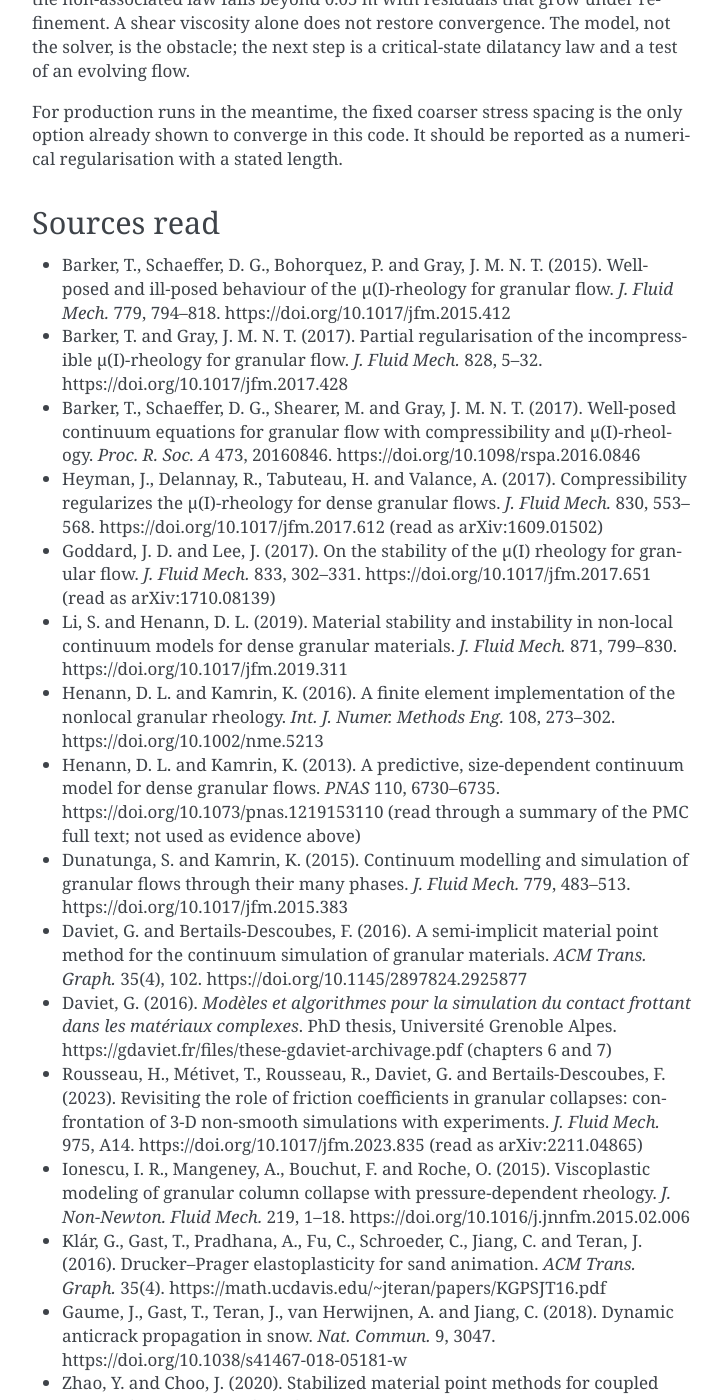
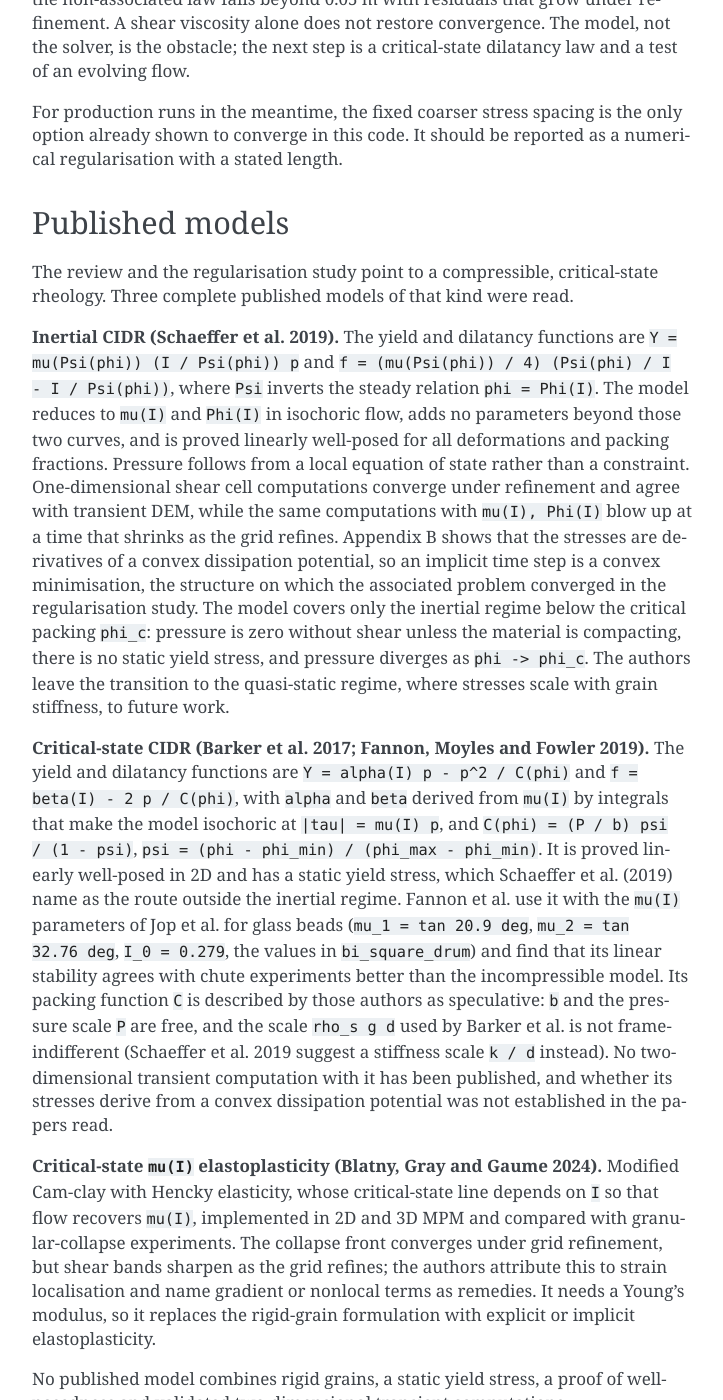
Before and after one commit to benjym/poly-mpm, a Sphinx documentation site: the page built from docs/connected-flows-literature.md, in a window 1280 px wide and 1400 px high, scrolled down 7574 px. Shown: the whole window, without its empty margins (388-1111 px from the left). Built offline with Sphinx 7.4.7, drawn with Linux system fonts in a browser that asks for light colours; some of the changed text lies outside the part shown.

Commit message:
Record the published critical-state granular models in the review
Inertial CIDR (Schaeffer et al. 2019), critical-state CIDR (Barker et al.
2017, with the parameters of Fannon et al. 2019) and critical-state mu(I)
elastoplasticity (Blatny, Gray and Gaume 2024): their equations, evidence,
structure and gaps. None combines rigid grains, a static yield stress, a
well-posedness proof and validated 2D transient computations.

Co-Authored-By: Claude Opus 5.5 <noreply@anthropic.com>

```diff
--- a/docs/connected-flows-literature.md
+++ b/docs/connected-flows-literature.md
@@ -270,6 +270,59 @@ For production runs in the meantime, the fixed coarser stress spacing is the
 only option already shown to converge in this code. It should be reported as a
 numerical regularisation with a stated length.
 
+## Published models
+
+The review and the regularisation study point to a compressible, critical-state
+rheology. Three complete published models of that kind were read.
+
+**Inertial CIDR (Schaeffer et al. 2019).** The yield and dilatancy functions are
+`Y = mu(Psi(phi)) (I / Psi(phi)) p` and
+`f = (mu(Psi(phi)) / 4) (Psi(phi) / I - I / Psi(phi))`, where `Psi` inverts the
+steady relation `phi = Phi(I)`. The model reduces to `mu(I)` and `Phi(I)` in
+isochoric flow, adds no parameters beyond those two curves, and is proved
+linearly well-posed for all deformations and packing fractions. Pressure follows
+from a local equation of state rather than a constraint. One-dimensional shear
+cell computations converge under refinement and agree with transient DEM, while
+the same computations with `mu(I), Phi(I)` blow up at a time that shrinks as the
+grid refines. Appendix B shows that the stresses are derivatives of a convex
+dissipation potential, so an implicit time step is a convex minimisation, the
+structure on which the associated problem converged in the regularisation
+study. The model covers only the inertial regime below the critical packing
+`phi_c`: pressure is zero without shear unless the material is compacting,
+there is no static yield stress, and pressure diverges as `phi -> phi_c`. The
+authors leave the transition to the quasi-static regime, where stresses scale
+with grain stiffness, to future work.
+
+**Critical-state CIDR (Barker et al. 2017; Fannon, Moyles and Fowler 2019).** The
+yield and dilatancy functions are `Y = alpha(I) p - p^2 / C(phi)` and
+`f = beta(I) - 2 p / C(phi)`, with `alpha` and `beta` derived from `mu(I)` by
+integrals that make the model isochoric at `|tau| = mu(I) p`, and
+`C(phi) = (P / b) psi / (1 - psi)`, `psi = (phi - phi_min) / (phi_max - phi_min)`.
+It is proved linearly well-posed in 2D and has a static yield stress, which
+Schaeffer et al. (2019) name as the route outside the inertial regime. Fannon et
+al. use it with the `mu(I)` parameters of Jop et al. for glass beads
+(`mu_1 = tan 20.9 deg`, `mu_2 = tan 32.76 deg`, `I_0 = 0.279`, the values in
+`bi_square_drum`) and find that its linear stability agrees with chute
+experiments better than the incompressible model. Its packing function `C` is
+described by those authors as speculative: `b` and the pressure scale `P` are
+free, and the scale `rho_s g d` used by Barker et al. is not frame-indifferent
+(Schaeffer et al. 2019 suggest a stiffness scale `k / d` instead). No
+two-dimensional transient computation with it has been published, and whether
+its stresses derive from a convex dissipation potential was not established in
+the papers read.
+
+**Critical-state `mu(I)` elastoplasticity (Blatny, Gray and Gaume 2024).**
+Modified Cam-clay with Hencky elasticity, whose critical-state line depends on
+`I` so that flow recovers `mu(I)`, implemented in 2D and 3D MPM and compared
+with granular-collapse experiments. The collapse front converges under grid
+refinement, but shear bands sharpen as the grid refines; the authors attribute
+this to strain localisation and name gradient or nonlocal terms as remedies. It
+needs a Young's modulus, so it replaces the rigid-grain formulation with
+explicit or implicit elastoplasticity.
+
+No published model combines rigid grains, a static yield stress, a proof of
+well-posedness and validated two-dimensional transient computations.
+
 ## Sources read
 
 - Barker, T., Schaeffer, D. G., Bohorquez, P. and Gray, J. M. N. T. (2015).
@@ -321,6 +374,16 @@ numerical regularisation with a stated length.
 - Gaume, J., Gast, T., Teran, J., van Herwijnen, A. and Jiang, C. (2018). Dynamic
   anticrack propagation in snow. *Nat. Commun.* 9, 3047.
   https://doi.org/10.1038/s41467-018-05181-w
+- Schaeffer, D. G., Barker, T., Tsuji, D., Gremaud, P., Shearer, M. and Gray,
+  J. M. N. T. (2019). Constitutive relations for compressible granular flow in
+  the inertial regime. *J. Fluid Mech.* 874, 926–951.
+  https://doi.org/10.1017/jfm.2019.476
+- Fannon, J. S., Moyles, I. R. and Fowler, A. C. (2019). Application of the
+  compressible I-dependent rheology to chute and shear flow instabilities.
+  *J. Fluid Mech.* (read as the accepted manuscript, sections 1–3).
+- Blatny, L., Gray, J. M. N. T. and Gaume, J. (2024). A critical state
+  μ(I)-rheology model for cohesive granular flows. *J. Fluid Mech.* 997, A67.
+  https://doi.org/10.1017/jfm.2024.643 (abstract, sections 1–2 and appendix C)
 - Zhao, Y. and Choo, J. (2020). Stabilized material point methods for coupled
   large deformation and fluid flow in porous materials. *Comput. Methods Appl.
   Mech. Eng.* 362, 112742. (read as arXiv:1905.00671)
```
